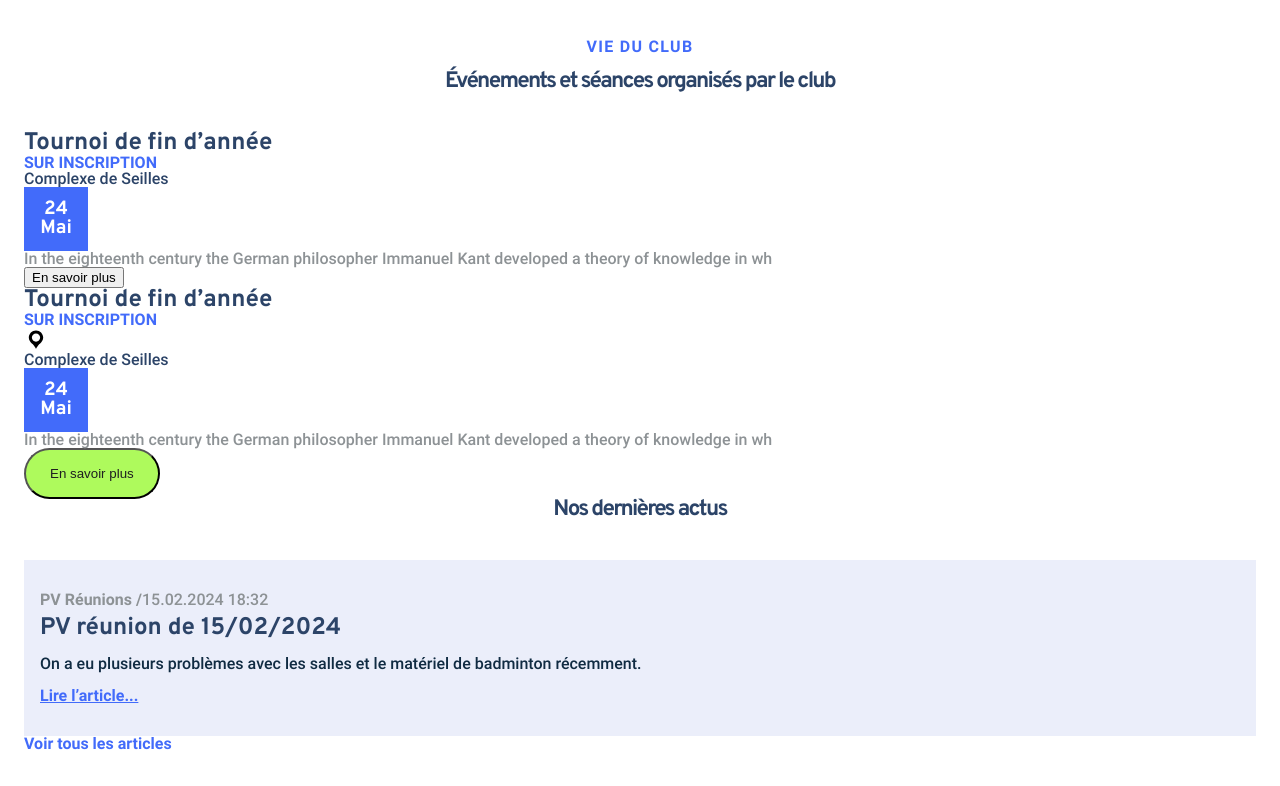
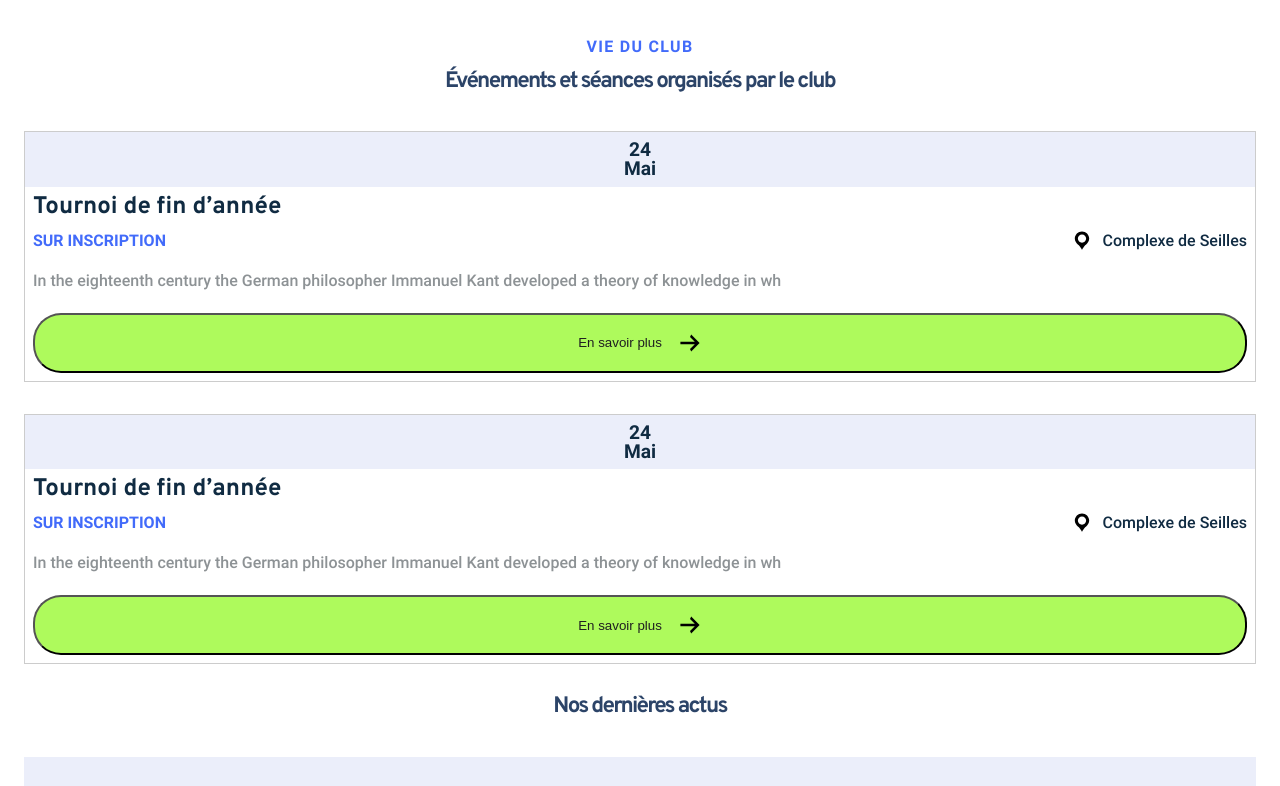
Before and after one commit to rgr-mna/volanteux, a website: page index.html in a window 1280 px wide. Shown: the part 1560-2346 px from the top of the page. Drawn offline with nearby package versions, Linux system fonts and the light colour scheme.

Commit message:
completed mobile events look

```diff
--- a/index.html
+++ b/index.html
@@ -138,51 +138,55 @@
         <h2 class="section__title">Événements et séances organisés par le club</h2>
         <div class="events">
             <article class="events__item">
-                <div class="events__item-left">
-                    <span class="events__icon events__icon--calendar"></span>
+                <div class="events__date">
+                    <div class="events__date-digit" id="event-date-digit">24</div>
+                    <div class="events__date-month" id="event-date-month">Mai</div>
                 </div>
-                <div class="events__item-right">
+                <div class="events__details">
                     <header class="events__header">
                         <p class="events__title">Tournoi de fin d’année</p>
-                        <p class="events__registration">Sur inscription</p>
-                        <div class="events__map-icon">
-                            <span class="events__icon events__icon--location"></span>
-                            <p class="events__location">Complexe de Seilles</p>
-                        </div>
-                        <div class="events__date">
-                            <div class="events__date-digit" id="event-date-digit">24</div>
-                            <div class="events__date-month" id="event-date-month">Mai</div>
+                        <div class="events__info">
+                            <p class="events__registration">Sur inscription</p>
+                            <div class="events__location">
+                                <span class="events__location-icon dashicons dashicons-location"></span>
+                                <p class="events__location-name">Complexe de Seilles</p>
+                            </div>
                         </div>
                     </header>
                     <div class="events__body">
                         <p>In the eighteenth century the German philosopher Immanuel Kant developed a theory of
                             knowledge in wh</p>
                     </div>
-                    <button class="events__btn">En savoir plus</button>
+                    <button class="btn">
+                        En savoir plus
+                        <span class="dashicons dashicons-arrow-right-alt" aria-hidden="true"></span>
+                    </button>
                 </div>
             </article>
             <article class="events__item">
-                <div class="events__item-left">
-                    <span class="events__icon events__icon--calendar"></span>
+                <div class="events__date">
+                    <div class="events__date-digit" id="event-date-digit">24</div>
+                    <div class="events__date-month" id="event-date-month">Mai</div>
                 </div>
-                <div class="events__item-right">
+                <div class="events__details">
                     <header class="events__header">
                         <p class="events__title">Tournoi de fin d’année</p>
-                        <p class="events__registration">Sur inscription</p>
-                        <div class="events__map-icon">
-                            <span class="events__icon dashicons dashicons-location events__icon--location"></span>
-                            <p class="events__location">Complexe de Seilles</p>
-                        </div>
-                        <div class="events__date">
-                            <div class="events__date-digit" id="event-date-digit">24</div>
-                            <div class="events__date-month" id="event-date-month">Mai</div>
+                        <div class="events__info">
+                            <p class="events__registration">Sur inscription</p>
+                            <div class="events__location">
+                                <span class="events__location-icon dashicons dashicons-location"></span>
+                                <p class="events__location-name">Complexe de Seilles</p>
+                            </div>
                         </div>
                     </header>
                     <div class="events__body">
                         <p>In the eighteenth century the German philosopher Immanuel Kant developed a theory of
                             knowledge in wh</p>
                     </div>
-                    <button class="btn events__btn">En savoir plus</button>
+                    <button class="btn">
+                        En savoir plus
+                        <span class="dashicons dashicons-arrow-right-alt" aria-hidden="true"></span>
+                    </button>
                 </div>
             </article>
         </div>
@@ -190,7 +194,10 @@
         <div class="news">
             <article class="news__item">
                 <header class="news__header">
-                    <div class="news__meta"><div class="news__category">PV Réunions /</div> <div class="news__date">15.02.2024 18:32</div></div>
+                    <div class="news__meta">
+                        <div class="news__category">PV Réunions /</div>
+                        <div class="news__date">15.02.2024 18:32</div>
+                    </div>
                     <p class="news__title">PV réunion de 15/02/2024</p>
                 </header>
                 <div class="news__body">
--- a/styles/main.css
+++ b/styles/main.css
@@ -108,6 +108,7 @@ em {
     display: flex;
     align-items: center;
     white-space: nowrap;
+    justify-content: center;
 }
 
 .dashicons {
@@ -239,11 +240,51 @@ em {
 
 /* events */
 
+.events__item {
+    display: flex;
+    flex-direction: column;
+    border: 1px solid #ccc;
+    margin-bottom: 32px;
+}
+
+.events__date {
+    background-color: var(--primary-200);
+    padding: 8px;
+    display: flex;
+    flex-direction: column;
+    align-items: center;
+    justify-content: center;
+}
+
+.events__date {
+    font-size: 1.2rem;
+    font-weight: bold;
+}
+
+
+.events__details {
+    padding: 8px;
+    flex-grow: 1;
+    display: flex;
+    flex-direction: column;
+}
+
+.events__header {
+    margin-bottom: 10px;
+}
+
 .events__title {
-    font-family: 'Overpass', sans-serif;
-    color: var(--heading-dark);
     font-size: 1.5rem;
-    font-weight: 700;
+    font-family: Overpass, sans-serif;
+    font-weight: bold;
+    margin: 0 0 10px 0;
+}
+
+.events__info {
+    display: flex;
+    justify-content: space-between;
+    margin-bottom: 10px;
+    align-items: center;
 }
 
 .events__registration {
@@ -253,36 +294,20 @@ em {
 }
 
 .events__location {
-    color: var(--heading-dark);
+    display: flex;
+    align-items: center;
 }
 
-.events__icon.events__icon--location {
-    color: var(--primary);
+.events__location-icon {
+    margin-right: 8px;
 }
 
 .events__body {
+    flex-grow: 1;
     color: var(--muted-text);
+    margin-bottom: 24px;
 }
 
-.events__btn {
-    display: block;
-}
-
-
-
-.events__date {
-    background-color: var(--primary);
-    color: white;
-    font-weight: 700;
-    display: inline-flex;
-    flex-direction: column;
-    align-items: center;
-    justify-content: center;
-    width: 64px;
-    height: 64px;
-    font-family: 'Overpass', sans-serif;
-    font-size: 1.2rem;
-}
 
 /* blog */
 
@@ -311,16 +336,19 @@ em {
     color: var(--text);
 }
 
-.news__link, .news__all {
+.news__link,
+.news__all {
     font-weight: bold;
     color: var(--primary);
+    text-align: end;
+    margin: 16px 0;
 }
 
 .news__meta {
     margin-bottom: 8px;
 }
 
-.news__item > * {
+.news__item>* {
     margin-bottom: 16px;
 }
 
```
